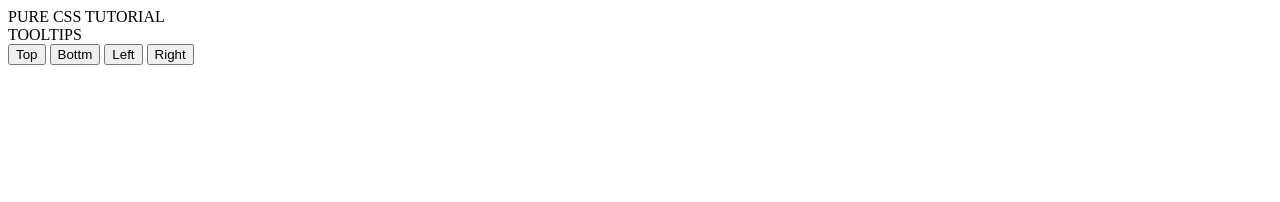
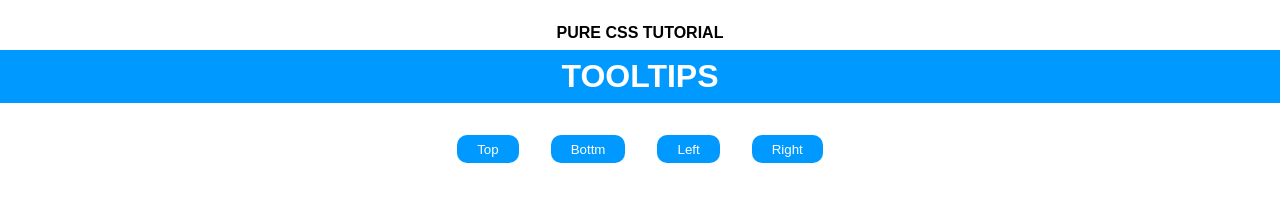
Before and after one commit to RobJoeeLee/css-only-tooltips, a plain HTML site: page index.html in a window 1280 px wide. Drawn offline with Linux system fonts and the light colour scheme.

Commit message:
styled the webpage with CSS

```diff
--- a/index.html
+++ b/index.html
@@ -13,9 +13,11 @@
     <div class="title">
         TOOLTIPS
     </div>
-    <button type="submit" class="top-button">Top</button>
-    <button type="submit" class="Bottom-button">Bottm</button>
-    <button type="submit" class="Left-button">Left</button>
-    <button type="submit" class="Right-button">Right</button>
+    <div class="buttons">
+        <button type="submit" class="top-button">Top</button>
+        <button type="submit" class="bottom-button">Bottm</button>
+        <button type="submit" class="left-button">Left</button>
+        <button type="submit" class="right-button">Right</button>
+    </div>
 </body>
 </html>
--- a/styles.css
+++ b/styles.css
@@ -0,0 +1,44 @@
+*, *::before, *::after {
+    box-sizing: border-box;
+    font-family: Arial, Helvetica, sans-serif;
+}
+
+body {
+    display: flex;
+    flex-direction: column;
+    align-items: center;
+    margin: 0;
+}
+
+.header {
+    margin-top: 1rem;
+    font-weight: bold;
+    padding: .5rem;
+}
+
+.title {
+    background-color: rgb(0, 153, 255);
+    color: white;
+    width: 100%;
+    text-align: center;
+    font-weight: bolder;
+    font-size: 2rem;
+    padding: .5rem;
+}
+
+.buttons{
+    display: flex;
+    gap: 2em;
+    padding: 2em;
+}
+
+.top-button,
+.bottom-button,
+.left-button,
+.right-button {
+    background-color: rgb(0, 153, 255);
+    color: white;
+    border: none;
+    border-radius: 10px;
+    padding: .5em 1.5em;
+}
```
